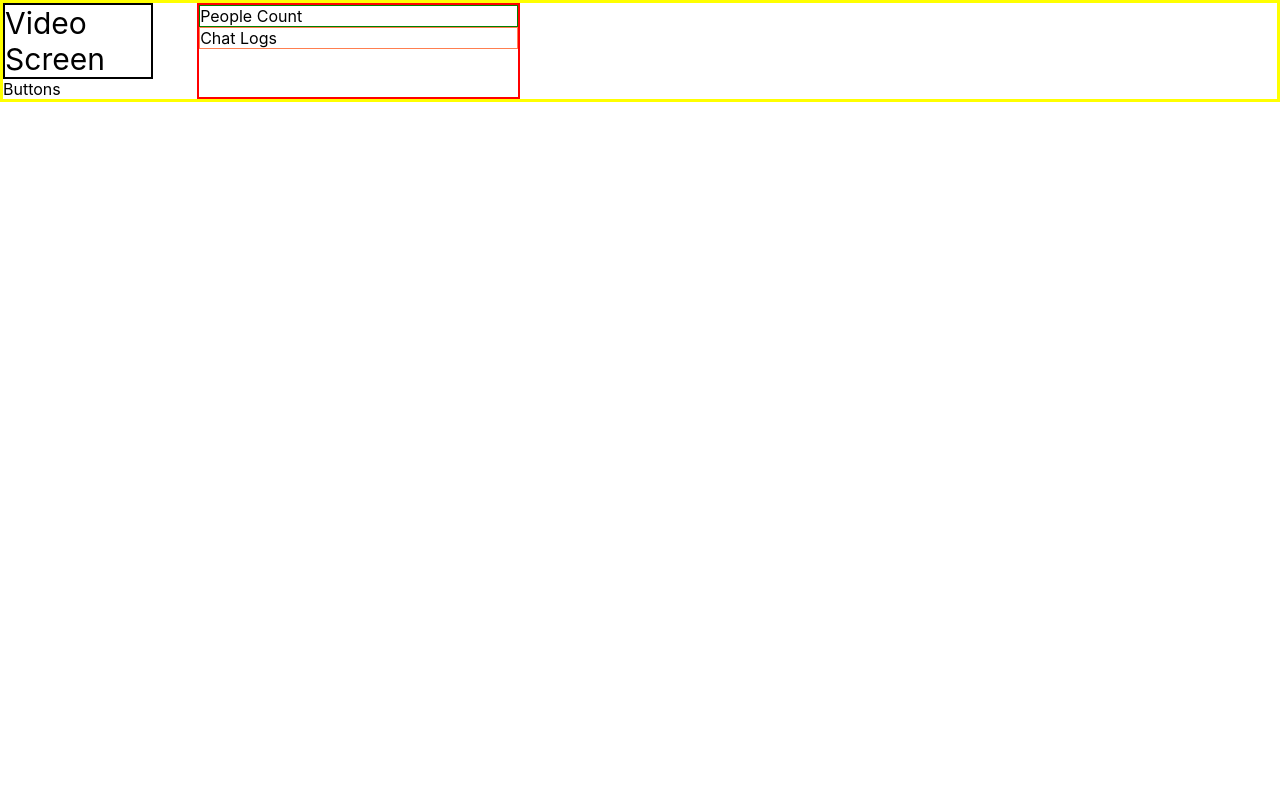
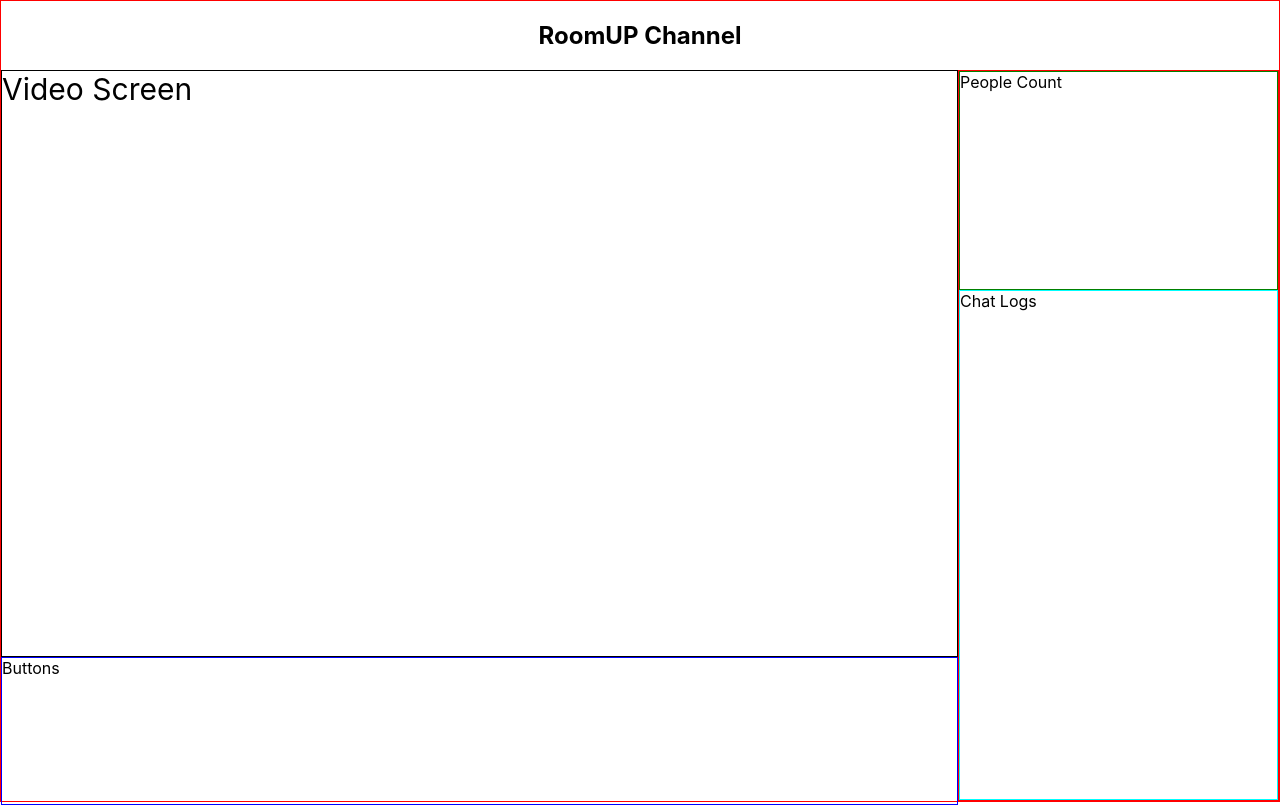
Before and after one commit to lordrickyz/RoomUp, a React (Create React App) app in the folder frontend/: page / in a window 1280 px wide. Both pictures are taken after a click on the button "Create Room". Built offline with nearby package versions, Linux system fonts and the light colour scheme; no server answers.

Commit message:
Add outline for channels; blueprint navbar, css tweaking for channels and navbar

```diff
--- a/frontend/src/App.js
+++ b/frontend/src/App.js
@@ -6,12 +6,10 @@ import RoomContainer from './routes/room/channelContainer';
 
 function App({ store }) {
   return (
-    <div>
-      <Switch>
-        <Route exact path="/" component={HomeContainer}/>
-        <Route exact path="/rooms/:roomId" component={RoomContainer}/>
-      </Switch>
-    </div>
+    <Switch>
+      <Route exact path="/" component={HomeContainer}/>
+      <Route exact path="/rooms/:roomId" component={RoomContainer}/>
+    </Switch>
   );
 }
 
--- /dev/null
+++ b/frontend/src/css/navbar/navbar.css
@@ -0,0 +1,3 @@
+.channel-nav{
+  text-align: center;
+}
--- a/frontend/src/css/room/channel.css
+++ b/frontend/src/css/room/channel.css
@@ -1,39 +1,81 @@
-html,
-body {
+html, body {
   height: 100%;
-  margin: 0;
 }
+
+#root, .App {
+  height: 100%;
+}
+
+.channel {
+  display: flex;
+  flex-flow: column;
+  height: 100%;
+  border: 1px solid red;
+}
+
 /* Main Box */
 .channel-box{
   height: 100%;
   display: flex;
   flex-flow: row;
-  border: 3px solid yellow
+  /* border: 1px solid yellow */
 }
 
+/* Video and Chat Containers */
 .channel-view {
-  /* display: flex;
-  flex-direction: column; */
+  width: 75%;
+  flex-flow: row;
 }
 
 .channel-sidebar {
   width: 25%;
-  border: 2px solid red;
   display: flex;
   flex-direction: column;
+  border: 1px solid red;
 }
 
+/* Components Sizing */
 .channel-video {
+  height: 80%;
+  min-height: 14em;
   font-size: 30px;
-  border: 2px solid black;
-  width: 75%;
+  border: 1px solid black;
 }
 
+.channel-video-buttons {
+  height: 20%;
+  min-height: 4em;
+  border: 1px solid blue;
+}
 
 .channel-people {
+  height: 30%;
+  min-height: 10em;
   border: 1px solid green;
 }
 
 .channel-chat {
-  border: 1px solid coral;
+  height: 70%;
+  min-height: 20em;
+  border: 1px solid aqua;
 }
+
+/**
+ * Basic CSS Media Query Template
+ * ------------------------------------------
+ *  Responsive Grid Media Queries - 1280, 1024, 768, 480
+ *   1280-1024   - desktop (default grid)
+ *   1024-768    - tablet landscape
+ *   768-480     - tablet
+ *   480-less    - phone landscape & smaller
+ * --------------------------------------------
+ */
+@media all and (min-width: 1024px) and (max-width: 1280px) {
+
+}
+
+@media all and (min-width: 768px) and (max-width: 1024px) { }
+
+@media all and (min-width: 480px) and (max-width: 768px) { }
+
+@media all and (max-width: 480px) { }
--- /dev/null
+++ b/frontend/src/routes/navbar/navbar.js
@@ -0,0 +1,31 @@
+import React from 'react';
+import '../../css/navbar/navbar.css';
+
+class NavBar extends React.Component {
+  renderNav(arg) {
+    if (arg === "home") {
+      return (
+        <nav className="channel-nav">
+          <h1> RoomUP Home </h1>
+        </nav>
+      )
+    } else if (arg === "room") {
+      return (
+        <nav className="channel-nav">
+          <h1> RoomUP Channel</h1>
+        </nav>
+      )
+    }
+  }
+
+  render() {
+    return (
+      <>
+        {this.renderNav(this.props.page)}
+      </>
+    )
+  }
+}
+
+
+export default NavBar
--- a/frontend/src/routes/room/channel.jsx
+++ b/frontend/src/routes/room/channel.jsx
@@ -1,5 +1,6 @@
 import React from 'react';
 import '../../css/room/channel.css'
+import NavBar from '../navbar/navbar';
 
 class Channel extends React.Component {
   // constructor(props) {
@@ -8,6 +9,8 @@ class Channel extends React.Component {
 
   render() {
     return (
+      <div className="channel">
+        <NavBar page={"room"}/>
         <div className="channel-box">
           <div className="channel-view">
             <div className="channel-video">Video Screen</div>
@@ -18,6 +21,7 @@ class Channel extends React.Component {
             <div className="channel-chat">Chat Logs</div>
           </div>
         </div>
+      </div>
     );
   }
 }
```
Also changed, not shown: frontend/src/index.css (line endings or trailing spaces). Lines whose indentation alone changed are shown as unchanged.
